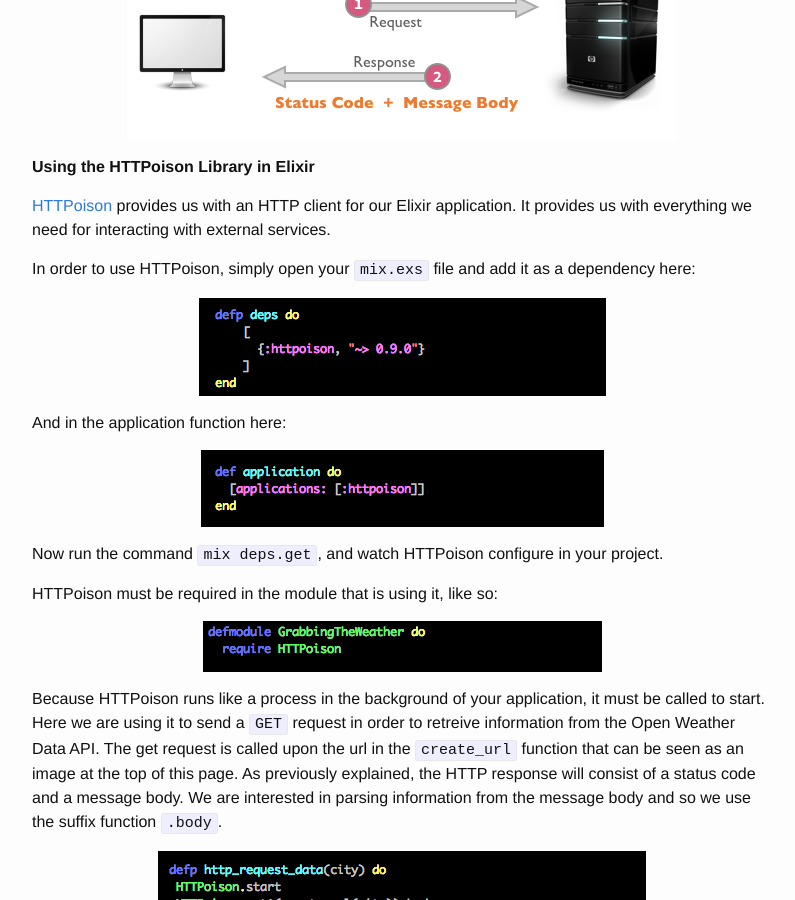
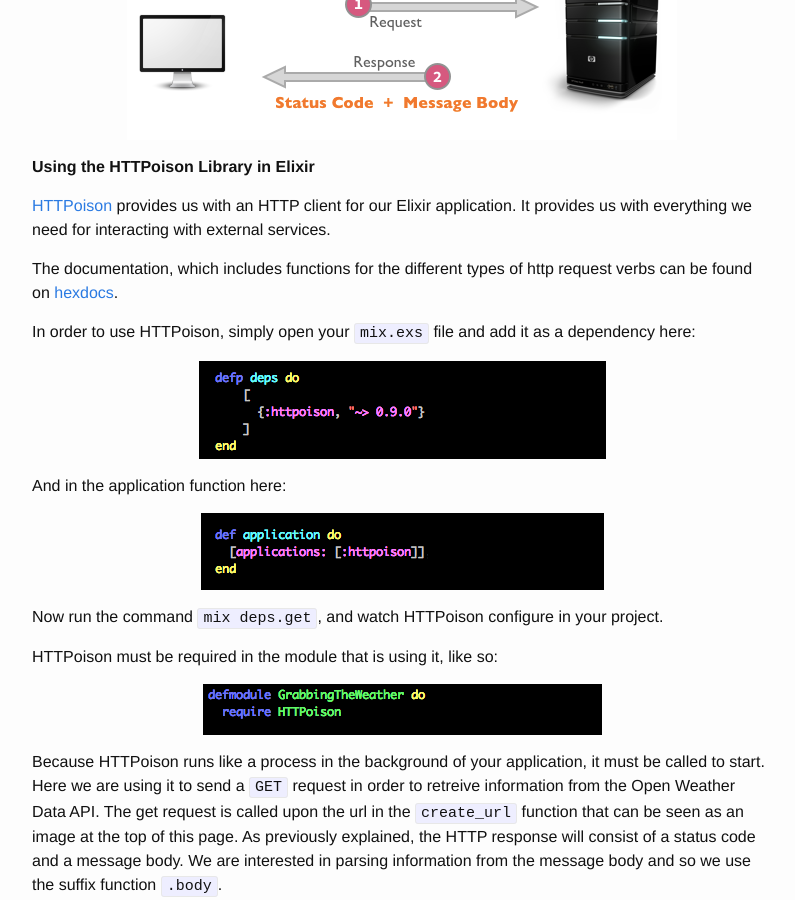
Before and after one commit to DaisyMolving/DaisyMolving.github.io, a Jekyll site: the page built from _posts/2016-09-20-http-and-httpoison.markdown, in a window 1280 px wide and 900 px high, scrolled down 1850 px. Shown: the whole window, without its empty margins (238-1033 px from the left). Built offline with Jekyll 4.4.1, drawn with Linux system fonts in a browser that asks for light colours; comment, search, counter and statistics services are not loaded.

Commit message:
added link to httpoison docs

```diff
--- a/_posts/2016-09-20-http-and-httpoison.markdown
+++ b/_posts/2016-09-20-http-and-httpoison.markdown
@@ -62,6 +62,8 @@
 
 [HTTPoison][httpoison-github] provides us with an HTTP client for our Elixir application. It provides us with everything we need for interacting with external services.
 
+The documentation, which includes functions for the different types of http request verbs can be found on [hexdocs][httpoison-hexdocs].
+
 In order to use HTTPoison, simply open your `mix.exs` file and add it as a dependency here:
 <p align="center">
 <img src="../../../../../../../assets/adding_httpoison_to_dependencies.png">
@@ -83,7 +85,6 @@
 
 Because HTTPoison runs like a process in the background of your application, it must be called to start. Here we are using it to send a `GET` request in order to retreive information from the Open Weather Data API. The get request is called upon the url in the `create_url` function that can be seen as an image at the top of this page. As previously explained, the HTTP response will consist of a status code and a message body. We are interested in parsing information from the message body and so we use the suffix function `.body`.
 
-
 <p align="center">
 <img src="../../../../../../../assets/http_request_function.png">
 </p>
@@ -100,3 +101,4 @@
 
 [environment-variables-post]:http://daisymolving.github.io/2016/09/15/storing-secrets-as-environment-variables.html
 [httpoison-github]:https://github.com/edgurgel/httpoison
+[httpoison-hexdocs]:https://hexdocs.pm/httpoison/HTTPoison.html
```
